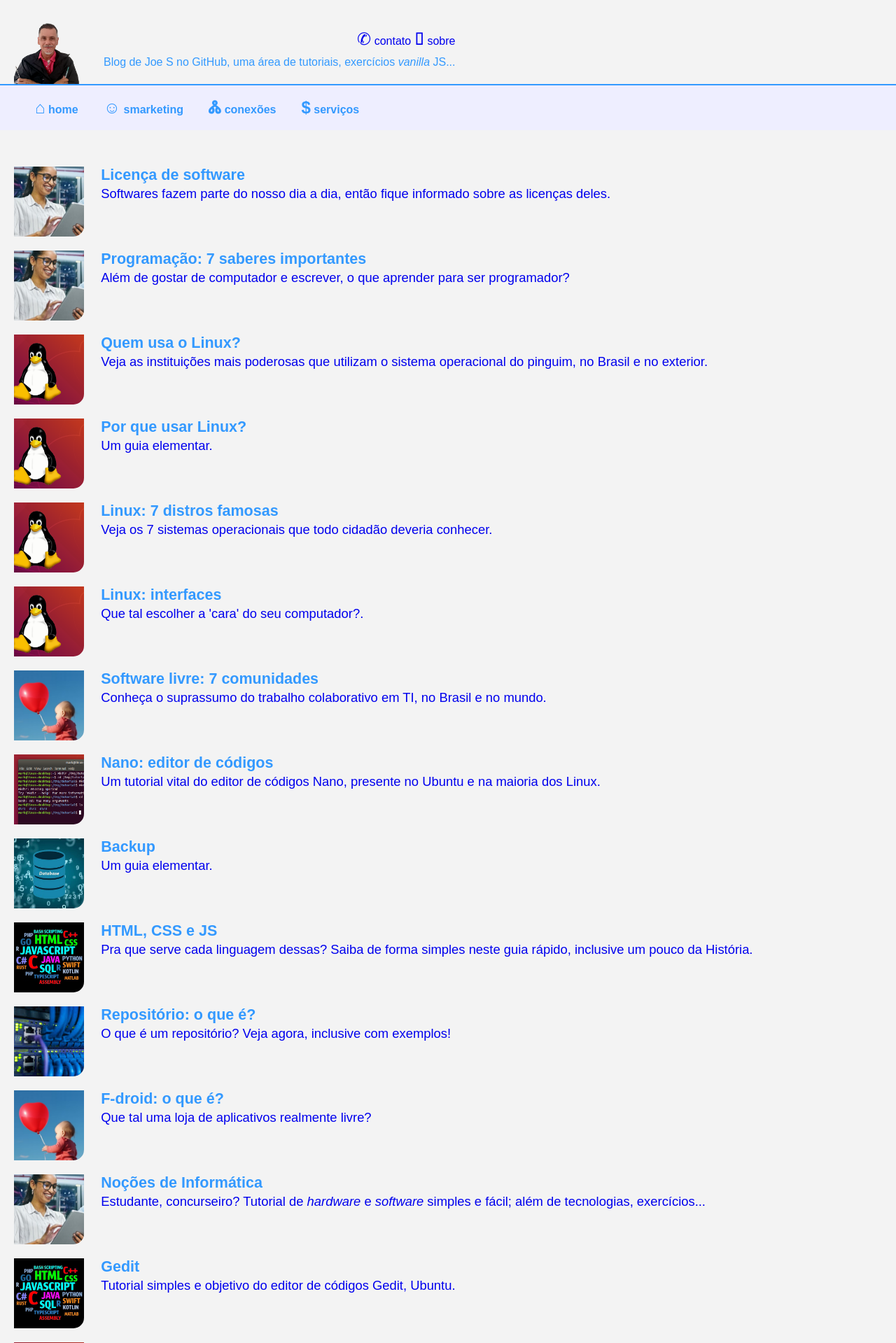
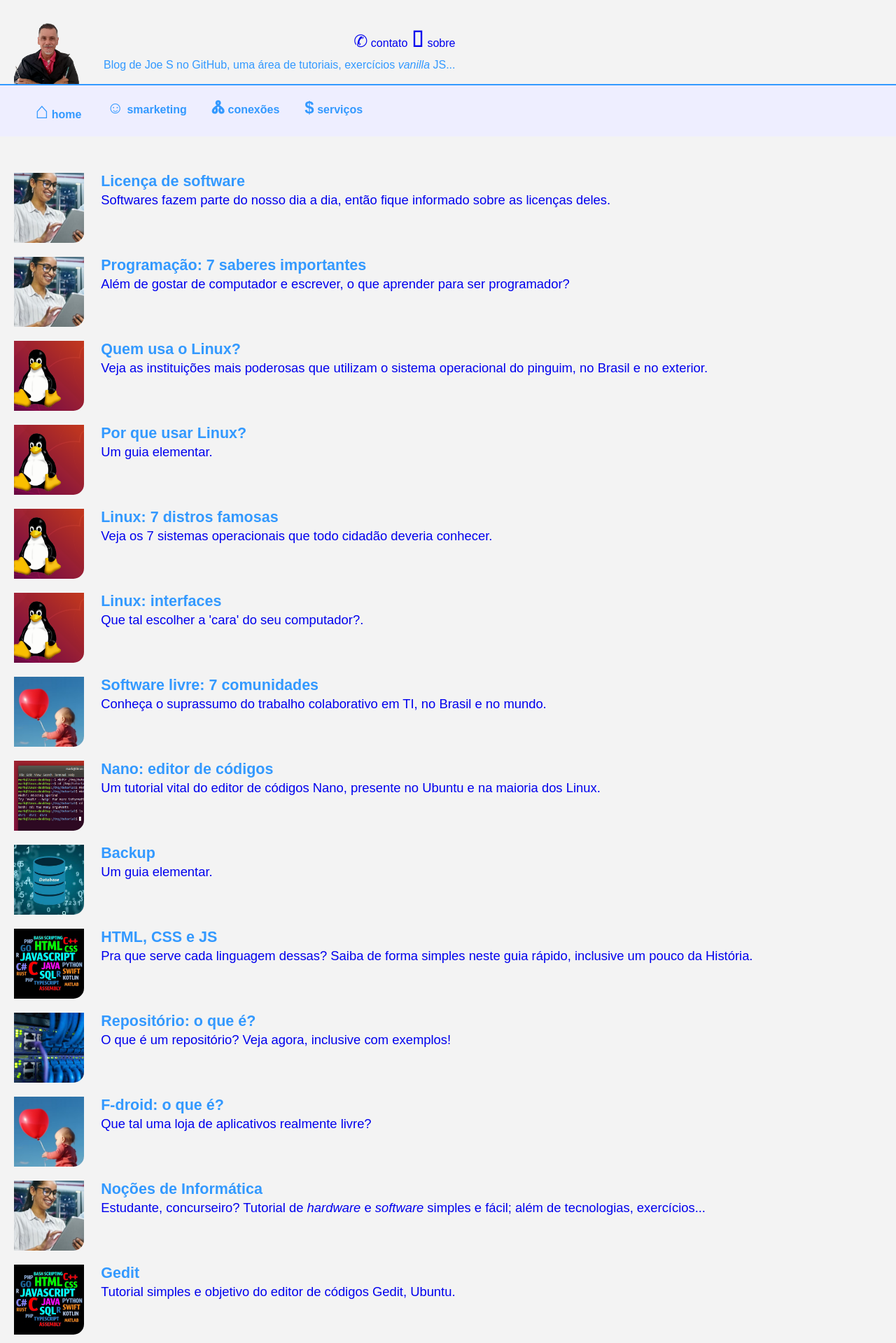
Before and after one commit to Joesynth/joesynth.github.io, a Jekyll site: the page built from index.html, in a window 1280 px wide. Shown: the top 1919 px of the page at 70% size. Built offline with Jekyll 4.4.1, drawn with Linux system fonts in a browser that asks for light colours.

Commit message:
Update style.css

```diff
--- a/css/style.css
+++ b/css/style.css
@@ -60,7 +60,7 @@
 
 .unicode { font-size: 1.5em;}
 
-#unicodeMaior { font-size: 1.5em; font-weight: bold; }
+#unicodeMaior { font-size: 2em; font-weight: bold; }
 
 /* Main e Artigos */
 main { display: flex; flex-direction: column; padding: 20px; gap: 20px; font-size: 1.15em; line-height: 1.4em;}
```
